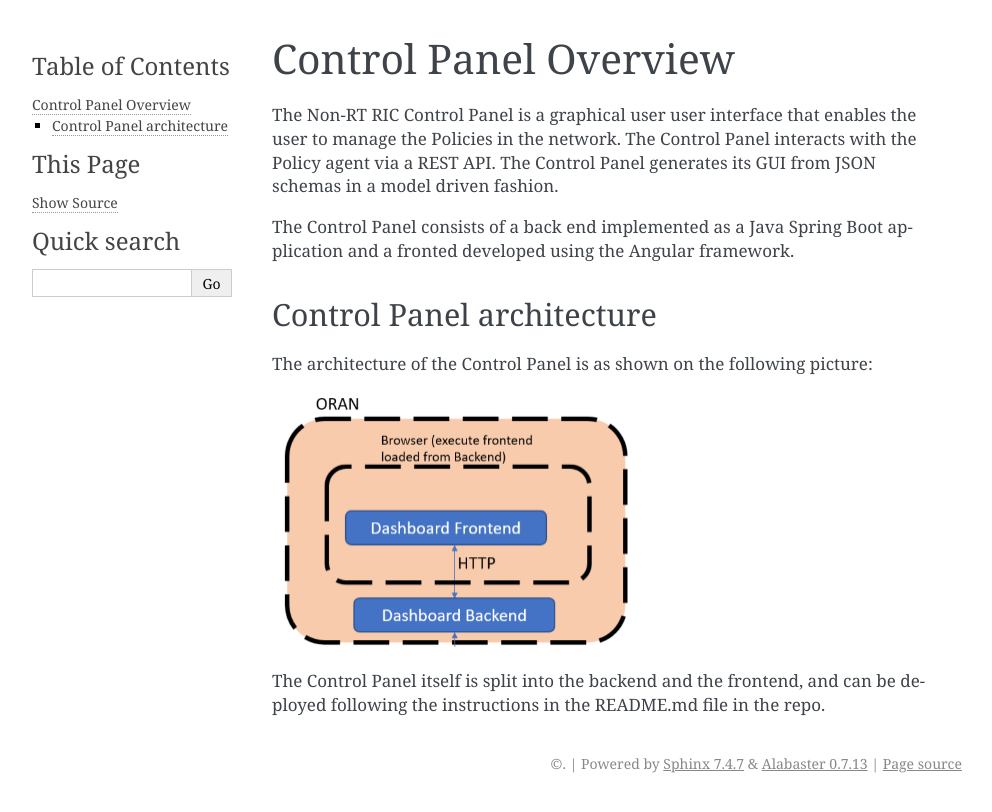
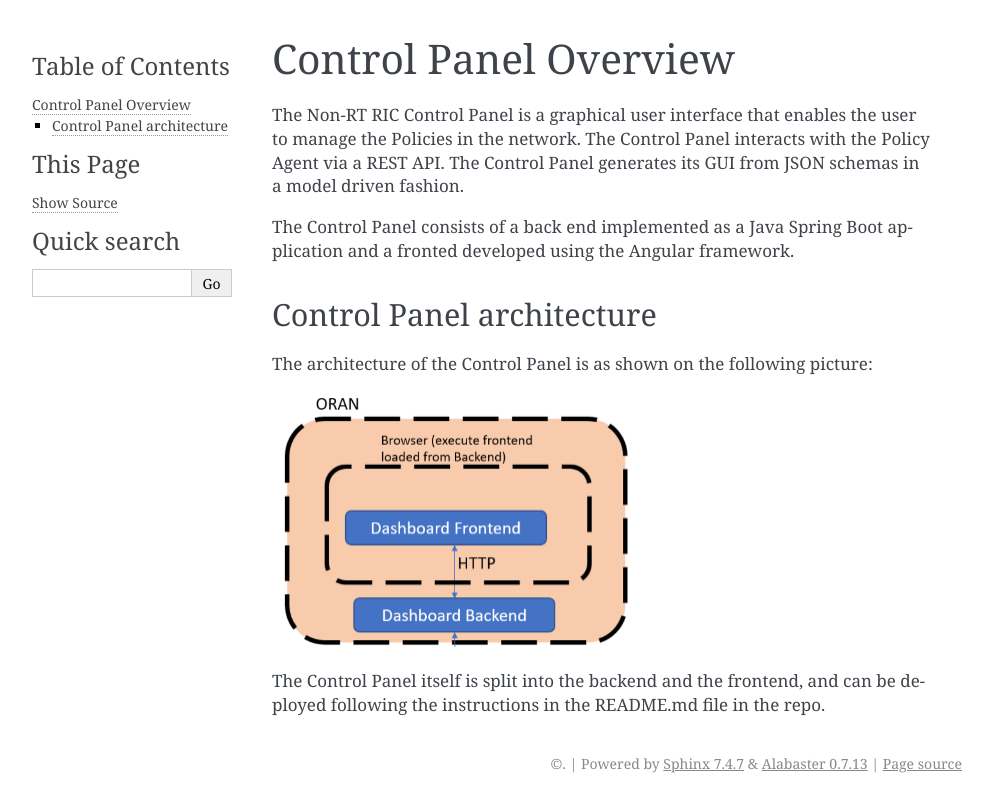
Before and after one commit to o-ran-sc/portal-nonrtric-controlpanel, a Sphinx documentation site: the page built from docs/overview.rst, in a window 1280 px wide. Shown: the top 812 px of the page, without its empty margins (148-1140 px from the left). Built offline with Sphinx 7.4.7, drawn with Linux system fonts in a browser that asks for light colours.

Commit message:
Standardisation of names
Change-Id: Ic22a51c4afe7bfa20d51d3573610b75a449f6ff8
Issue-ID: NONRTRIC-158
Signed-off-by: maximesson <maxime.bonneau@est.tech>

```diff
--- a/docs/overview.rst
+++ b/docs/overview.rst
@@ -5,8 +5,8 @@
 Control Panel Overview
 ======================
 
-The Non-RT RIC Control Panel is a graphical user  user interface that enables the user to manage the Policies in the
-network. The Control Panel interacts with the Policy agent via a REST API.
+The Non-RT RIC Control Panel is a graphical user interface that enables the user to manage the Policies in the
+network. The Control Panel interacts with the Policy Agent via a REST API.
 The Control Panel generates its GUI from JSON schemas in a model driven fashion.
 
 The Control Panel consists of a back end implemented as a Java Spring Boot application and a fronted developed using the
```
Also changed, not shown: README.md (+1 -1 lines), 1 other file.
